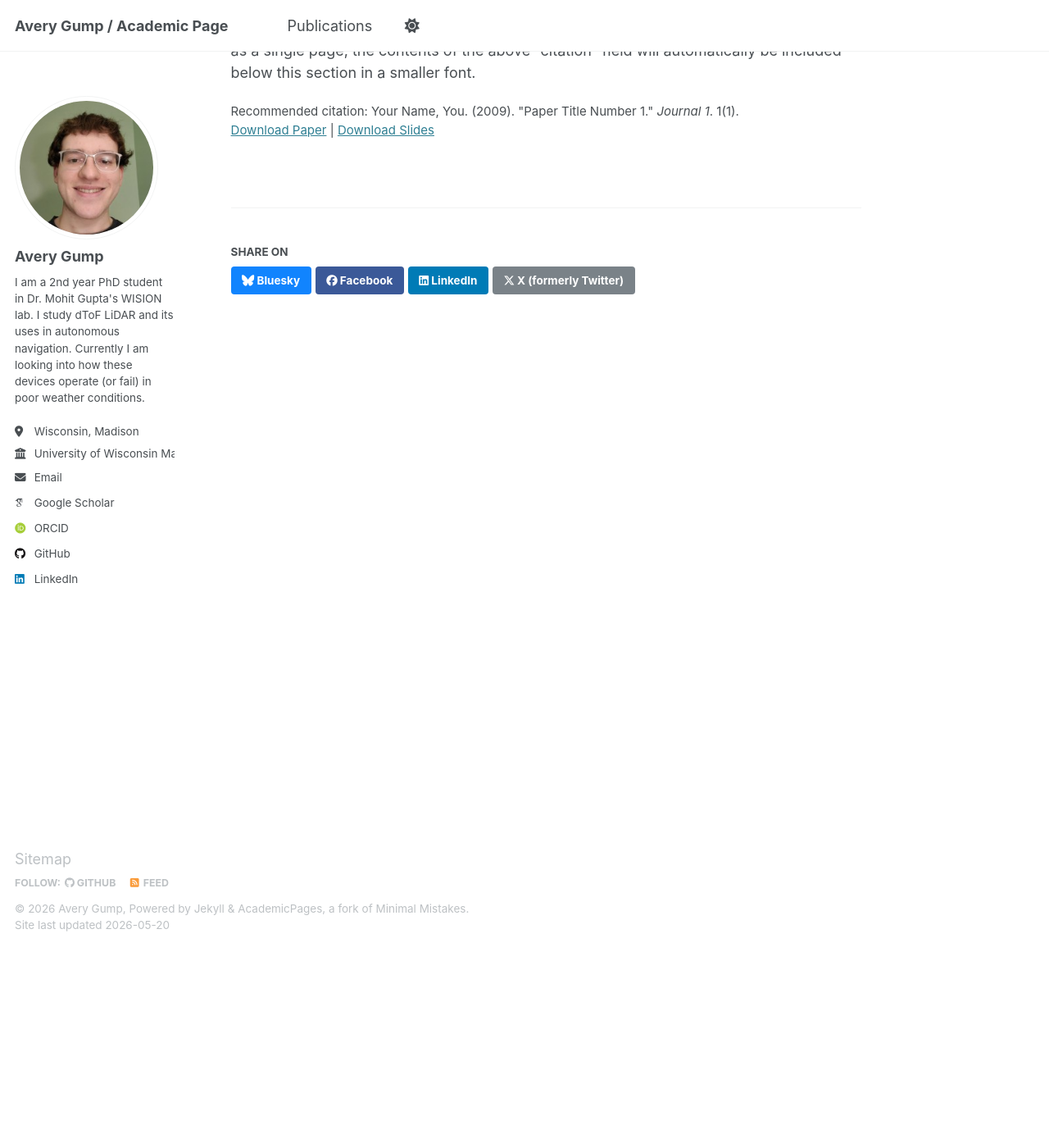
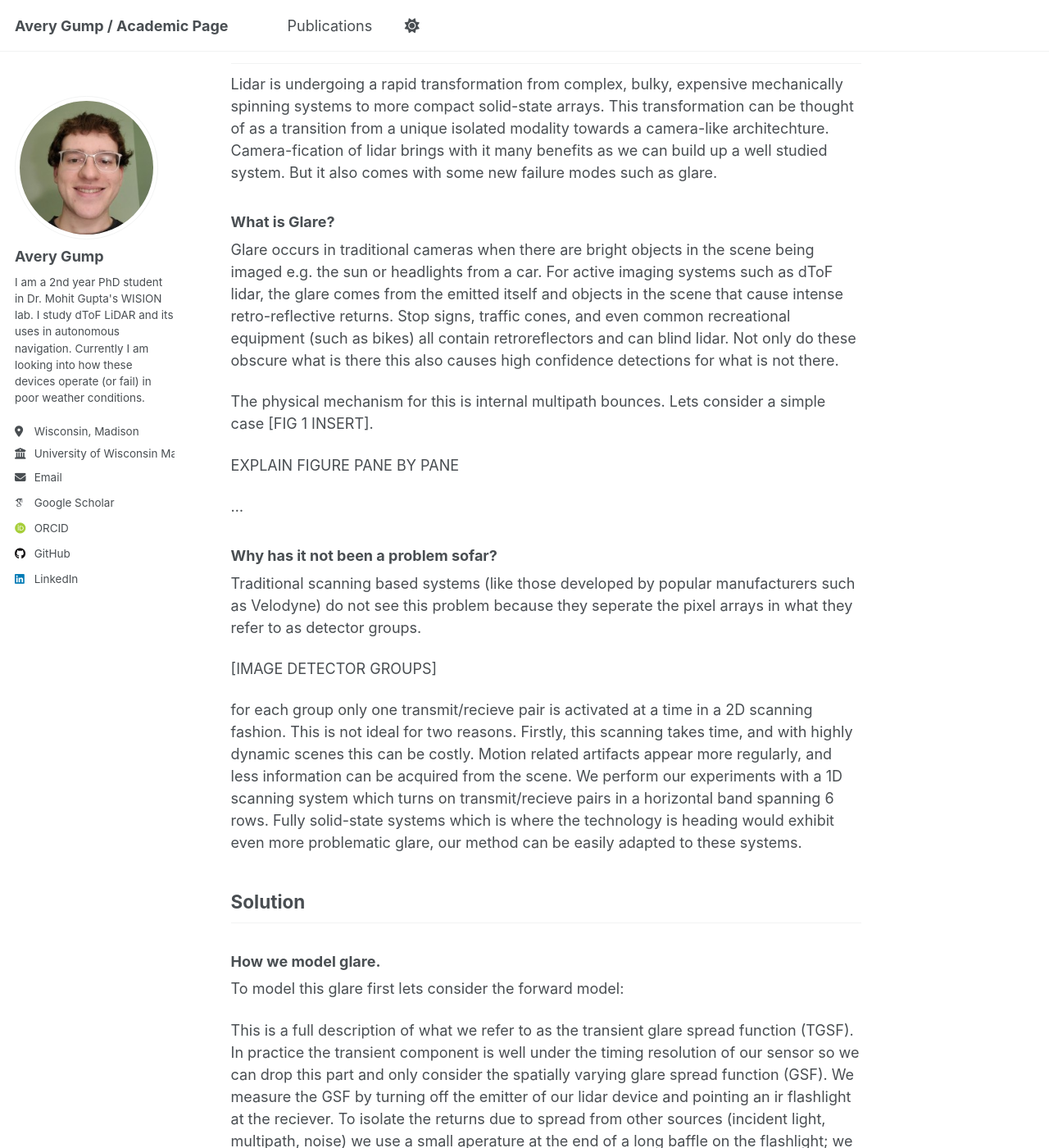
Before and after one commit to avery-gump/avery-gump.github.io, a Jekyll site: the page built from _publications/ghosts_in_the_point_clouds.md, in a window 1280 px wide and 1400 px high, scrolled down 257 px. Shown: the whole window at 82% size. Built offline with Jekyll 4.4.1, drawn with Linux system fonts in a browser that asks for light colours; some web fonts are replaced; some of the changed text lies outside the part shown.

```diff
--- a/_publications/ghosts_in_the_point_clouds.md
+++ b/_publications/ghosts_in_the_point_clouds.md
@@ -6,9 +6,85 @@ permalink: /publication/ghosts-in-the-point-clouds
 excerpt: 'TODO'
 date: 8/6/2026
 venue: 'CVPR'
-slidesurl: 'http://academicpages.github.io/files/slides1.pdf'
+slidesurl: 'http://academicpages.github.io/files/qual_exam_presentation.pptx'
 paperurl: 'http://academicpages.github.io/files/paper1.pdf'
 citation: 'Your Name, You. (2009). &quot;Paper Title Number 1.&quot; <i>Journal 1</i>. 1(1).'
 ---
+[INSERT VIDEO]
 
-The contents above will be part of a list of publications, if the user clicks the link for the publication than the contents of section will be rendered as a full page, allowing you to provide more information about the paper for the reader. When publications are displayed as a single page, the contents of the above "citation" field will automatically be included below this section in a smaller font.
+
+## Problem
+Lidar is undergoing a rapid transformation from complex, bulky, expensive mechanically spinning systems to more compact solid-state arrays. This transformation can be thought of as a transition from a unique isolated modality towards a camera-like architechture. Camera-fication of lidar brings with it many benefits as we can build up a well studied system. But it also comes with some new failure modes such as glare.
+
+
+
+### What is Glare?
+Glare occurs in traditional cameras when there are bright objects in the scene being imaged e.g. the sun or headlights from a car. For active imaging systems such as dToF lidar, the glare comes from the emitted itself and objects in the scene that cause intense retro-reflective returns. Stop signs, traffic cones, and even common recreational equipment (such as bikes) all contain retroreflectors and can blind lidar. Not only do these obscure what is there this also causes high confidence detections for what is not there.
+
+The physical mechanism for this is internal multipath bounces. Lets consider a simple case [FIG 1 INSERT].
+
+EXPLAIN FIGURE PANE BY PANE
+
+...
+
+
+
+### Why has it not been a problem sofar?
+
+Traditional scanning based systems (like those developed by popular manufacturers such as Velodyne) do not see this problem because they seperate the pixel arrays in what they refer to as detector groups.
+
+[IMAGE DETECTOR GROUPS]
+
+for each group only one transmit/recieve pair is activated at a time in a 2D scanning fashion. This is not ideal for two reasons. Firstly, this scanning takes time, and with highly dynamic scenes this can be costly. Motion related artifacts appear more regularly, and less information can be acquired from the scene. We perform our experiments with a 1D scanning system which turns on transmit/recieve pairs in a horizontal band spanning 6 rows. Fully solid-state systems which is where the technology is heading would exhibit even more problematic glare, our method can be easily adapted to these systems.
+
+## Solution
+
+### How we model glare.
+To model this glare first lets consider the forward model:
+
+This is a full description of what we refer to as the transient glare spread function (TGSF). In practice the transient component is well under the timing resolution of our sensor so we can drop this part and only consider the spatially varying glare spread function (GSF). We measure the GSF by turning off the emitter of our lidar device and pointing an ir flashlight at the reciever. To isolate the returns due to spread from other sources (incident light, multipath, noise) we use a small aperature at the end of a long baffle on the flashlight; we also capture three images, one with the flashlight on and two with the flashlight off (one before and one after the flashlight capture). We do this to isolate any noise due to darkcounts and subtract these averaged frames from the capture with the flashlight on.
+
+### High level solution.
+
+At a high level, in theory, we can just invert this matrix apply a correction as such:
+
+$$
+Ideal = G^{-1} Measured
+$$
+
+In practice, the problem is ill-posed and pseudo-inversion techiniques are poorly regularized and numerically unstable. This leads us to our solution from a statistical perspective.
+
+[MORE INFORMATION]
+
+Echos vs Histograms.
+
+Pipeline Image
+
+
+
+### Pileup is a problem.
+What is pileup?
+
+Why is it problematic here?
+
+### Our solution.
+[MATH] Histograms -> echos -> pileup correction -> confidence metric -> ...
+
+
+
+
+## Results
+We wanted to test our approach in a number of different realistic scenarios. WHAT SCENARIOS WE CONSTRUCTED.
+
+![Figure 4: Final cropped results](/images/ghosts_in_the_point_clouds_images/results_2.png)
+
+![Figure 4: Final cropped results](/images/ghosts_in_the_point_clouds_images/results_1.png)
+
+
+<iframe
+  src="https://view.officeapps.live.com/op/embed.aspx?src=https://avery-gump.github.io/files/qual_exam_presentation.pptx"
+  width="100%"
+  height="450px"
+  frameborder="0"
+  title="PowerPoint Viewer">
+</iframe>
```
Also changed, not shown: docker-compose.yaml (+8 -5 lines), images/ghosts_in_the_point_clouds_images/results_1.png (added), images/ghosts_in_the_point_clouds_images/results_2.png (added), 8 other files.
